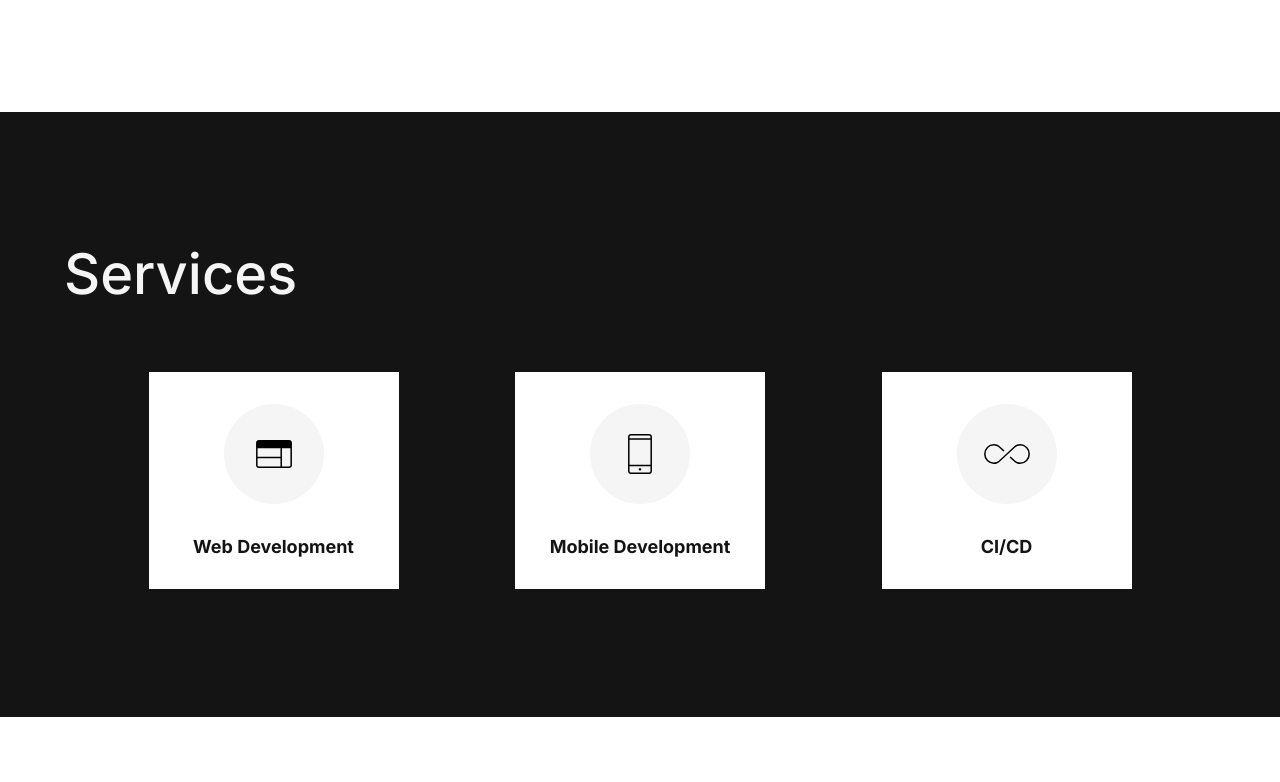
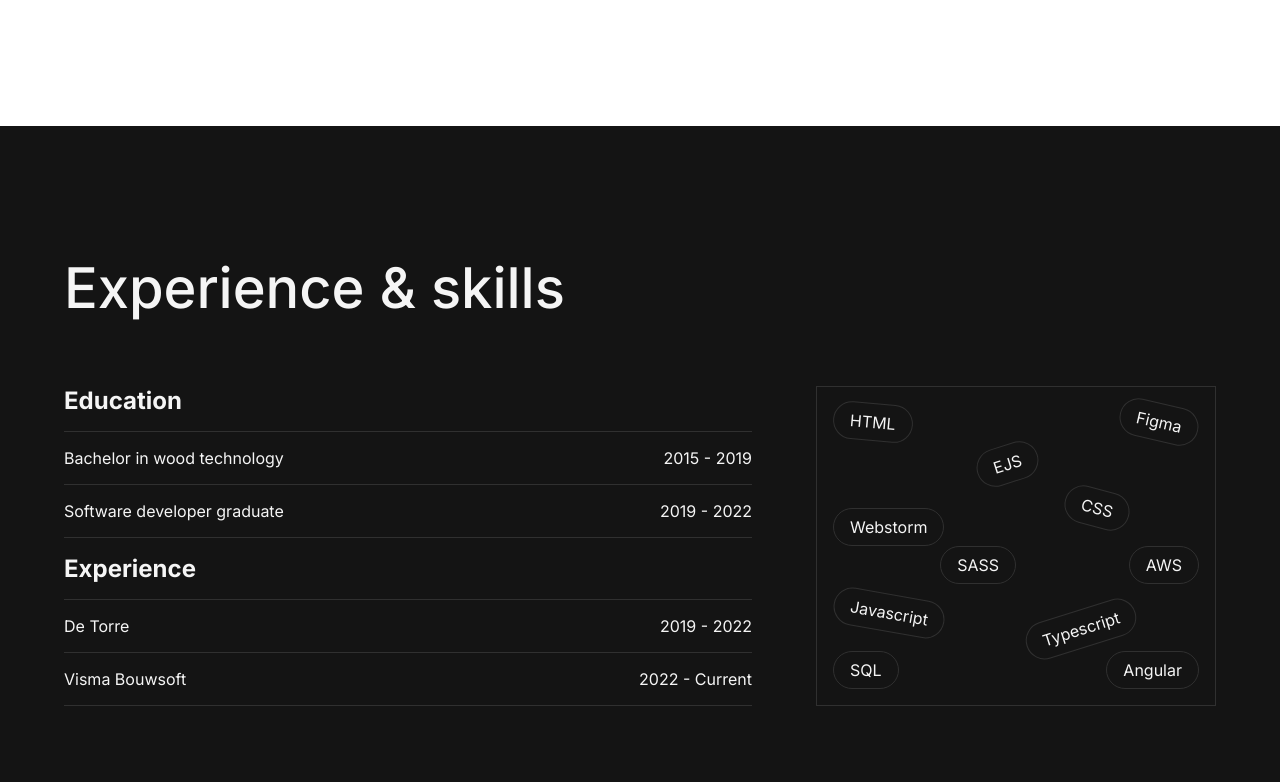
Before and after one commit to PlayeMatthieu/playeMatthieu, an Angular app in the folder portfolio/: page / in a window 1280 px wide. Shown: the part 1698-2480 px from the top of the page. Built offline with nearby package versions, Linux system fonts and the light colour scheme.

Commit message:
Update experience, overall tweaks

```diff
--- a/portfolio/src/app/components/experience-skills/experience-skills.component.html
+++ b/portfolio/src/app/components/experience-skills/experience-skills.component.html
@@ -3,16 +3,27 @@
   <div class="experience-grid">
     <div class="left-grid">
         <h3>Education</h3>
-        <ul>
-          <li>Bachelor in wood technology</li>
-          <li>Software developer graduate</li>
-        </ul>
+        <div class="education-items">
+          <div class="item">
+            <p class="title">Bachelor in wood technology</p>
+            <p class="date">2015 - 2019</p>
+          </div>
+          <div class="item">
+            <p class="title">Software developer graduate</p>
+            <p class="date">2019 - 2022</p>
+          </div>
+        </div>
         <h3>Experience</h3>
-        <ul>
-          <li>De Torre</li>
-          <li>Visma Bouwsoft</li>
-          <li>Buildmate</li>
-        </ul>
+      <div class="experience-items">
+        <div class="item">
+          <p class="title">De Torre</p>
+          <p class="date">2019 - 2022</p>
+        </div>
+        <div class="item">
+          <p class="title">Visma Bouwsoft</p>
+          <p class="date">2022 - Current</p>
+        </div>
+      </div>
     </div>
     <div class="right-grid">
       <div class="skills-container">
--- a/portfolio/src/app/components/experience-skills/experience-skills.component.scss
+++ b/portfolio/src/app/components/experience-skills/experience-skills.component.scss
@@ -41,7 +41,34 @@
       }
     }
   }
+
+  .education-items, .experience-items {
+    width: 100%;
+    display: flex;
+    flex-direction: column;
+    //gap: var(--spacing-32);
+    .item {
+      width: 100%;
+      display: flex;
+      flex-direction: row;
+      color: var(--text-color-light);
+      gap: var(--spacing-16);
+      justify-content: space-between;
+      align-items: center;
+
+      border-top: 1px solid #303030;
+      border-bottom: 1px solid #303030;
+      padding: var(--spacing-16) 0;
+      transition: 0.2s;
+
+      &:nth-child(even) {
+        border-top: none;
+      }
+    }
+  }
 }
+
+
 
 @media (min-width: 768px) {
   .experience {
--- a/portfolio/src/app/components/hero/hero.component.html
+++ b/portfolio/src/app/components/hero/hero.component.html
@@ -2,7 +2,7 @@
   <div class="hero-grid">
     <div class="hero-left">
       <h1>Hello! I'm Matthieu a web developer from Belgium.</h1>
-      <p>Specialising in web and mobile development</p>
+      <p>Specialising in web and mobile development.</p>
 
       <div class="buttons">
         <a class="button filled" href="mailto:matthieuplaye@gmail.com">Contact me</a>
--- a/portfolio/src/app/components/hero/hero.component.scss
+++ b/portfolio/src/app/components/hero/hero.component.scss
@@ -10,7 +10,7 @@
       justify-content: center;
       align-items: flex-start;
       gap: var(--spacing-32);
-      padding: var(--spacing-64) var(--spacing-32);
+      padding: var(--spacing-128) var(--spacing-32);
       background-color: var(--bg-color-light);
     }
 
@@ -31,7 +31,7 @@
 }
 
 // Tablet and landscape
-@media (min-width: 768px) and (orientation: landscape) {
+@media (min-width: 768px) {
   .hero {
     .hero-grid {
       grid-template-columns: repeat(2, 1fr);
--- a/portfolio/src/app/components/navigation/navigation.component.scss
+++ b/portfolio/src/app/components/navigation/navigation.component.scss
@@ -1,6 +1,6 @@
 // Mobile
 header {
-  padding: var(--spacing-24);
+  padding: var(--spacing-24) var(--spacing-32);
   display: flex;
   justify-content: space-between;
   align-items: center;
@@ -26,11 +26,11 @@ header {
   cursor: pointer;
 
   .line {
-    width: 25px;
+    width: 20px;
     height: 2px;
     background-color: var(--bg-color-dark);
     margin: 5px;
-    transition: all 0.3s ease-in-out;
+    transition: background-color 0.3s ease-in-out;
   }
 }
 
--- a/portfolio/src/app/components/services/services.component.scss
+++ b/portfolio/src/app/components/services/services.component.scss
@@ -16,7 +16,7 @@
     margin-top: var(--spacing-32);
 
     .service-item {
-      background-color: var(--bg-color-light);
+      //background-color: var(--bg-color-light);
       padding: var(--spacing-32);
       min-width: 250px;
       display: flex;
@@ -26,10 +26,11 @@
       gap: var(--spacing-16);
       text-align: center;
       max-width: 300px;
+      color: var(--text-color-light);
 
       .service-item-icon {
-        width: 100px;
-        height: 100px;
+        width: 75px;
+        height: 75px;
         border-radius: 50%;
         background-color: #F5F5F5;
         display: flex;
--- a/portfolio/src/app/components/skills-slider/skills-slider.component.scss
+++ b/portfolio/src/app/components/skills-slider/skills-slider.component.scss
@@ -4,6 +4,12 @@
   align-items: center;
   gap: var(--spacing-16);
   justify-content: center;
+
+  img {
+    max-width: 64px;
+    max-height: 64px;
+  }
+
   p {
     text-transform: uppercase;
     color: #5B5B5B;
--- a/portfolio/src/app/pages/home.page/home.page.component.html
+++ b/portfolio/src/app/pages/home.page/home.page.component.html
@@ -1,7 +1,7 @@
 <app-hero></app-hero>
 <app-skills-slider></app-skills-slider>
 <app-about></app-about>
-<app-services></app-services>
+<app-experience-skills></app-experience-skills>
 <app-projects></app-projects>
-<app-experience-skills></app-experience-skills>
+<!--<app-services></app-services>-->
 <app-contact></app-contact>
--- a/portfolio/src/styles/_buttons.scss
+++ b/portfolio/src/styles/_buttons.scss
@@ -5,6 +5,7 @@
   color: var(--text-color);
   background-color: transparent;
   outline: 1px solid var(--text-color);
+  transition: background-color .3s ease-in-out, color .3s ease-in-out;
 
   &:hover {
     background-color: var(--bg-color-dark);
```
Also changed, not shown: portfolio/src/assets/images/skills/Angular_logo.png.
